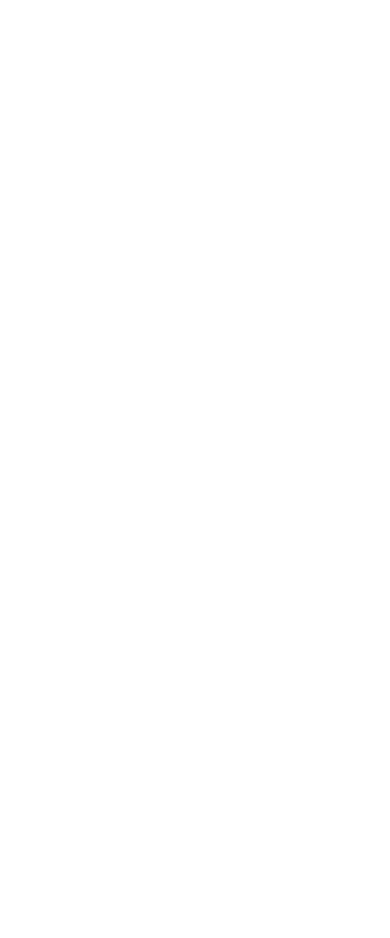
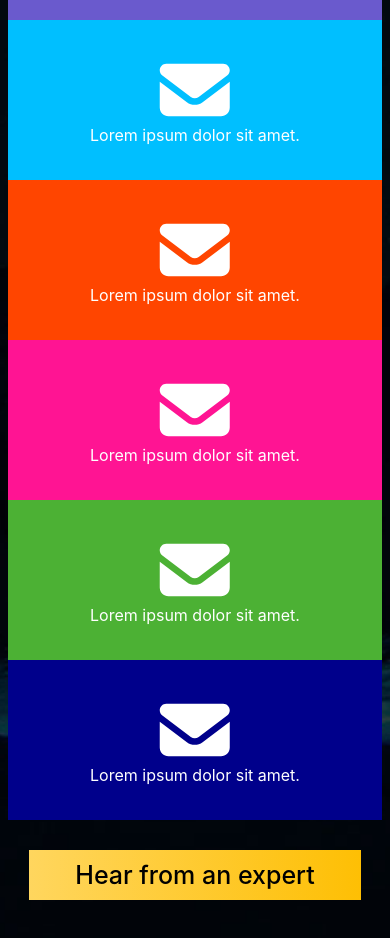
Before and after one commit to sazzadhossain1/solution-grid-new, a React (Create React App) app: page /home in a window 390 px wide. Shown: the part 720-1658 px from the top of the page. Before the commit the page ends 844 px from the top, so only its background shows below. Built offline with nearby package versions, Linux system fonts and the light colour scheme.

Commit message:
banner section responsive done

```diff
--- a/src/components/Banner/Banner.css
+++ b/src/components/Banner/Banner.css
@@ -4,14 +4,15 @@
   background-position: center;
   background-size: cover;
   color: white;
-  padding: 10px;
+  padding-top: 30px;
+  padding-bottom: 50px;
   text-align: center;
 }
 
 .banner_grid_div {
   display: grid;
   grid-template-columns: repeat(4, 1fr);
-  width: 50%;
+  width: 55%;
   margin: auto;
   margin-top: 30px;
   gap: 0px; /* spacing between cards */
@@ -82,7 +83,6 @@
   font-size: 25px;
 }
 .banner_btn_parent_div {
-  background-color: red;
   width: 20%;
   margin: auto;
 }
@@ -102,3 +102,56 @@
   /* width: 20%; */
   background-color: red;
 }
+
+@media screen and (max-width: 1536px) {
+  .banner_grid_div {
+    width: 65%;
+  }
+}
+@media screen and (max-width: 1300px) {
+  .banner_grid_div {
+    width: 75%;
+  }
+  .banner_btn_parent_div {
+    width: 35%;
+  }
+}
+@media screen and (max-width: 1100px) {
+  .banner_grid_div {
+    width: 90%;
+  }
+  .banner_btn_parent_div {
+    width: 40%;
+  }
+}
+@media screen and (max-width: 820px) {
+  .banner_grid_div {
+    width: 96%;
+  }
+  .banner_btn_parent_div {
+    width: 45%;
+  }
+}
+@media screen and (max-width: 715px) {
+  .banner_grid_div {
+    grid-template-columns: repeat(2, 1fr);
+  }
+}
+@media screen and (max-width: 715px) {
+  .banner_btn_parent_div {
+    width: 55%;
+  }
+}
+@media screen and (max-width: 455px) {
+  .banner_btn_parent_div {
+    width: 75%;
+  }
+}
+@media screen and (max-width: 455px) {
+  .banner_grid_div {
+    grid-template-columns: repeat(1, 1fr);
+  }
+  .banner_btn_parent_div {
+    width: 85%;
+  }
+}
--- a/src/components/Banner/Banner.js
+++ b/src/components/Banner/Banner.js
@@ -85,9 +85,6 @@
           <div className="banner_btn_div">Hear from an expert</div>
         </Link>
       </div>
-      <svg width="200" height="200" viewBox="0 0 720 540">
-        <path className="st0" d="M0,28l45,477l648,24L714,0L0,28z" />
-      </svg>
     </div>
   );
 };
--- a/src/components/Home/Home.js
+++ b/src/components/Home/Home.js
@@ -10,8 +10,8 @@
 const Home = () => {
   return (
     <div>
-      {/* <Banner></Banner>
-      <FirstSection></FirstSection>
+      <Banner></Banner>
+      {/* <FirstSection></FirstSection>
       <SecondSection></SecondSection>
       <ThirdSection></ThirdSection> */}
       {/* <ForthSection></ForthSection> */}
```
